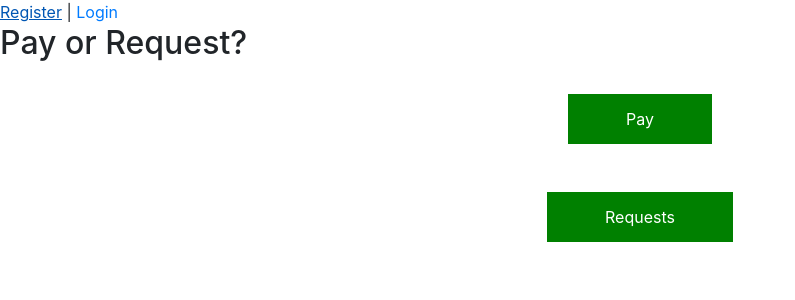
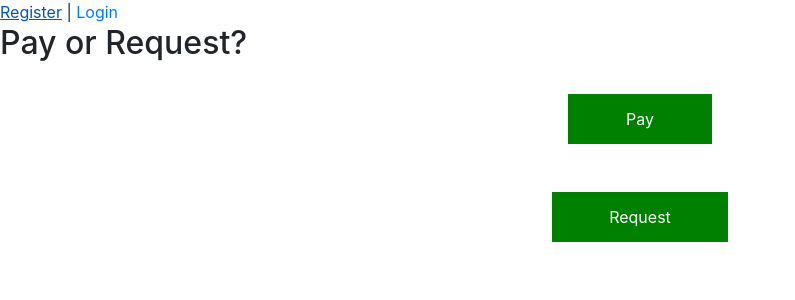
Before and after one commit to uriel-martinez1/payup-client, a React (Create React App) app in the folder payup-client/: page /home/1/transfer in a window 1280 px wide. Shown: the top 300 px of the page, without its empty margins (0-795 px from the left). Built offline with nearby package versions, Linux system fonts and the light colour scheme; no server answers.

Commit message:
Adjusted copy on the request button. Also, imported the Transform form into the createTransferPage.

```diff
--- a/payup-client/src/pages/CreateTransferPage.js
+++ b/payup-client/src/pages/CreateTransferPage.js
@@ -4,8 +4,8 @@ import TransferForm from "../components/TransferForm";
 const CreateTransferPage = () => {
     return (
         <>
-        <h2>It's your time to Payup!</h2>
-        <TransferForm />
+            <h2>It's your time to Payup!</h2>
+            <TransferForm />
         </>
     )
 };
--- a/payup-client/src/pages/TransferTypePage.js
+++ b/payup-client/src/pages/TransferTypePage.js
@@ -40,7 +40,7 @@ const CreateTransferPage = ({ onClick }) => {
                     onMouseLeave={() => setIsActive(false)}
                     onClick={() => navigate(`/home/${authState.user.userId}/transfer/request`)}
                 >
-                    Requests</button>
+                    Request</button>
             </div>
         </div>
     );
```
